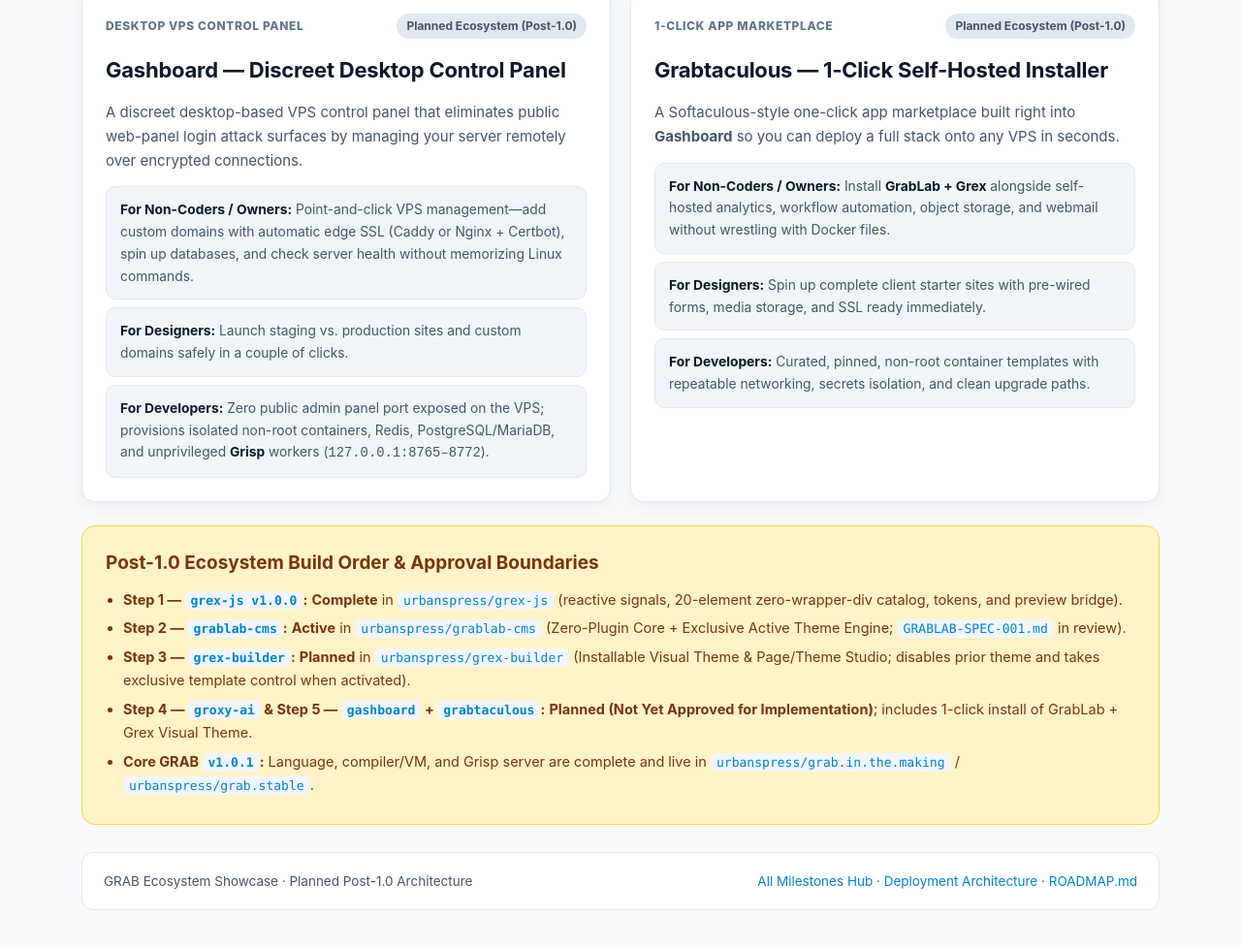
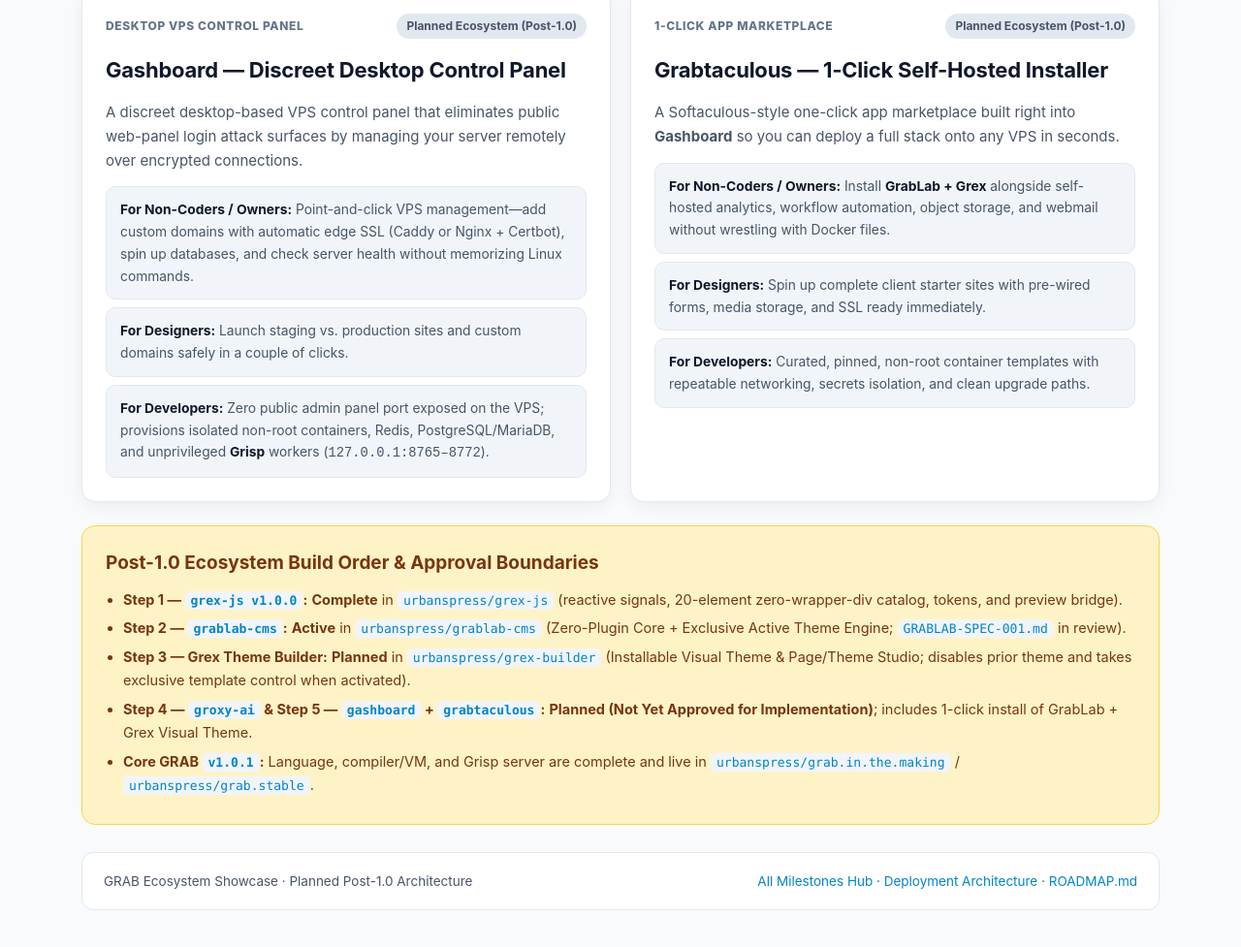
Before and after one commit to urbanspress/grab.stable, a plain HTML site: page docs/features/ecosystem.html in a window 1280 px wide. Shown: the part 2490-3467 px from the top of the page at 97% size. Drawn offline with Linux system fonts and the light colour scheme.

Commit message:
docs: standardize Grex Theme Builder naming across roadmap and ecosystem guide

```diff
--- a/docs/features/ecosystem.html
+++ b/docs/features/ecosystem.html
@@ -613,7 +613,7 @@
       <ul>
         <li><strong>Step 1 — <code>grex-js v1.0.0</code>:</strong> <strong>Complete</strong> in <code>urbanspress/grex-js</code> (reactive signals, 20-element zero-wrapper-div catalog, tokens, and preview bridge).</li>
         <li><strong>Step 2 — <code>grablab-cms</code>:</strong> <strong>Active</strong> in <code>urbanspress/grablab-cms</code> (Zero-Plugin Core + Exclusive Active Theme Engine; <code>GRABLAB-SPEC-001.md</code> in review).</li>
-        <li><strong>Step 3 — <code>grex-builder</code>:</strong> <strong>Planned</strong> in <code>urbanspress/grex-builder</code> (Installable Visual Theme &amp; Page/Theme Studio; disables prior theme and takes exclusive template control when activated).</li>
+        <li><strong>Step 3 — Grex Theme Builder:</strong> <strong>Planned</strong> in <code>urbanspress/grex-builder</code> (Installable Visual Theme &amp; Page/Theme Studio; disables prior theme and takes exclusive template control when activated).</li>
         <li><strong>Step 4 — <code>groxy-ai</code> &amp; Step 5 — <code>gashboard</code> + <code>grabtaculous</code>:</strong> <strong>Planned (Not Yet Approved for Implementation)</strong>; includes 1-click install of GrabLab + Grex Visual Theme.</li>
         <li><strong>Core GRAB <code>v1.0.1</code>:</strong> Language, compiler/VM, and Grisp server are complete and live in <code>urbanspress/grab.in.the.making</code> / <code>urbanspress/grab.stable</code>.</li>
       </ul>
```
Also changed, not shown: 1 other file.
